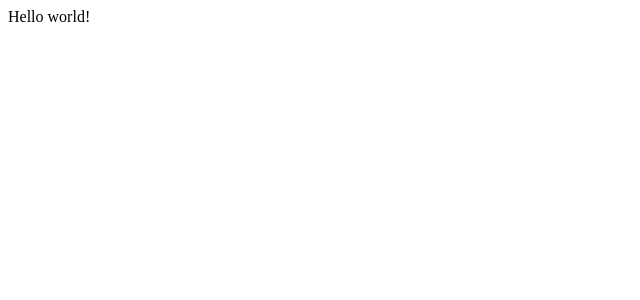
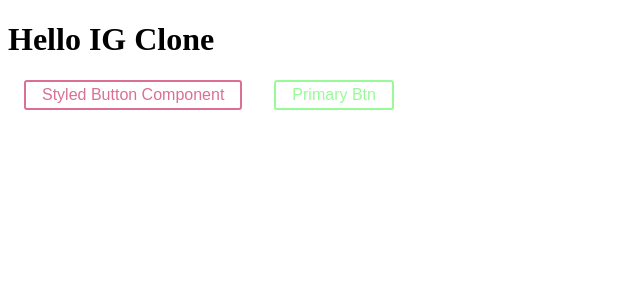
Before and after one commit to bellmarc/ig-clone-rhl, a React app: page / in a window 1280 px wide. Shown: the top 300 px of the page, without its empty margins (0-640 px from the left). Built offline with nearby package versions, Linux system fonts and the light colour scheme; the HTML template or start-up script is replaced by a standard one.

Commit message:
Button test using styling components

```diff
--- a/package.json
+++ b/package.json
@@ -28,7 +28,8 @@
     "helmet": "^3.21.2",
     "isomorphic-fetch": "^2.2.1",
     "react": "^16.12.0",
-    "react-dom": "^16.12.0"
+    "react-dom": "^16.12.0",
+    "styled-components": "^5.0.1"
   },
   "devDependencies": {
     "@babel/core": "^7.8.4",
--- /dev/null
+++ b/src/components/App.js
@@ -0,0 +1,34 @@
+import React from 'react';
+import styled from 'styled-components';
+
+const Button = styled.button`
+    cursor: pointer;
+    background: transparent;
+    font-size: 16px;
+    border-radius: 3px;
+    color: ${props => (props.primary ? 'palegreen' : 'palevioletred')}};
+    border: ${props =>
+    props.primary ? '2px solid palegreen' : '2px solid palevioletred'};
+    margin: 0 1em;
+    padding: 0.25em 1em;
+    transition: 0.5em all ease-out;
+
+    &:hover {
+        color: white;
+        background-color: ${props =>
+        props.primary ? 'palegreen' : 'palevioletred'};
+    }
+`;
+
+function App() {
+    return (
+        <div>
+            <h1>Hello IG Clone</h1>
+            <Button> Styled Button Component</Button>
+            <Button primary> Primary Btn </Button>
+        </div>
+    )
+}
+
+
+export default App
--- a/src/index.js
+++ b/src/index.js
@@ -4,6 +4,7 @@ import 'es6-promise/auto';
 import 'isomorphic-fetch';
 import { AppContainer } from 'react-hot-loader';
 import Main from './components/Main';
+import App from './components/App';
 import styles from './styles.css';
 
 const render = (Component) => {
@@ -15,7 +16,7 @@ const render = (Component) => {
   );
 };
 
-render(Main);
+render(App);
 
 // webpack Hot Module Replacement API
 if (module.hot) {
--- a/webpack.common.js
+++ b/webpack.common.js
@@ -82,7 +82,7 @@ module.exports = {
         {
           name: 'description',
           // your app description below
-          content: '',
+          content: 'testing out rhl',
         },
       ],
       links: [
```
Also changed, not shown: 1 other file (tests, documents, lock files or other folders).
